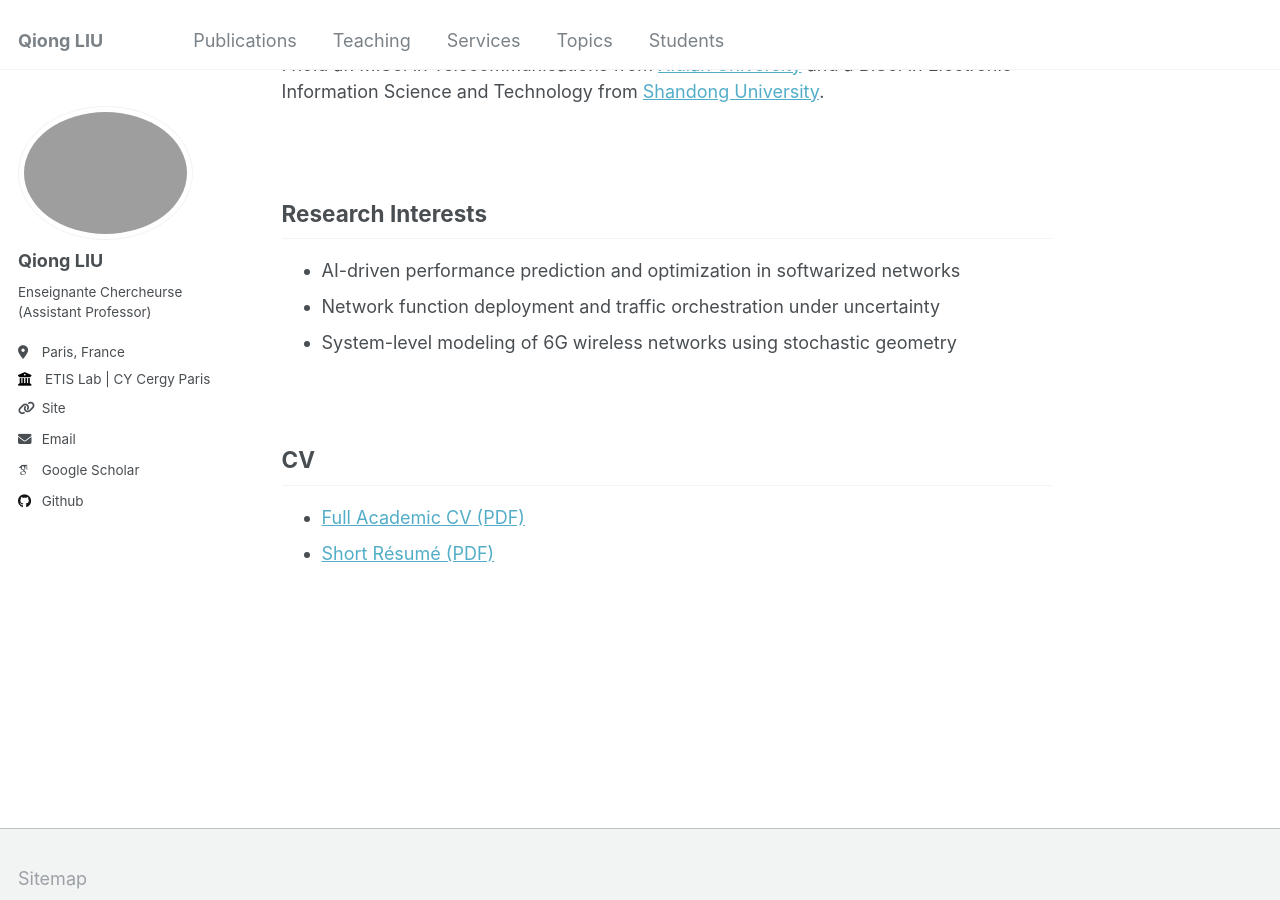
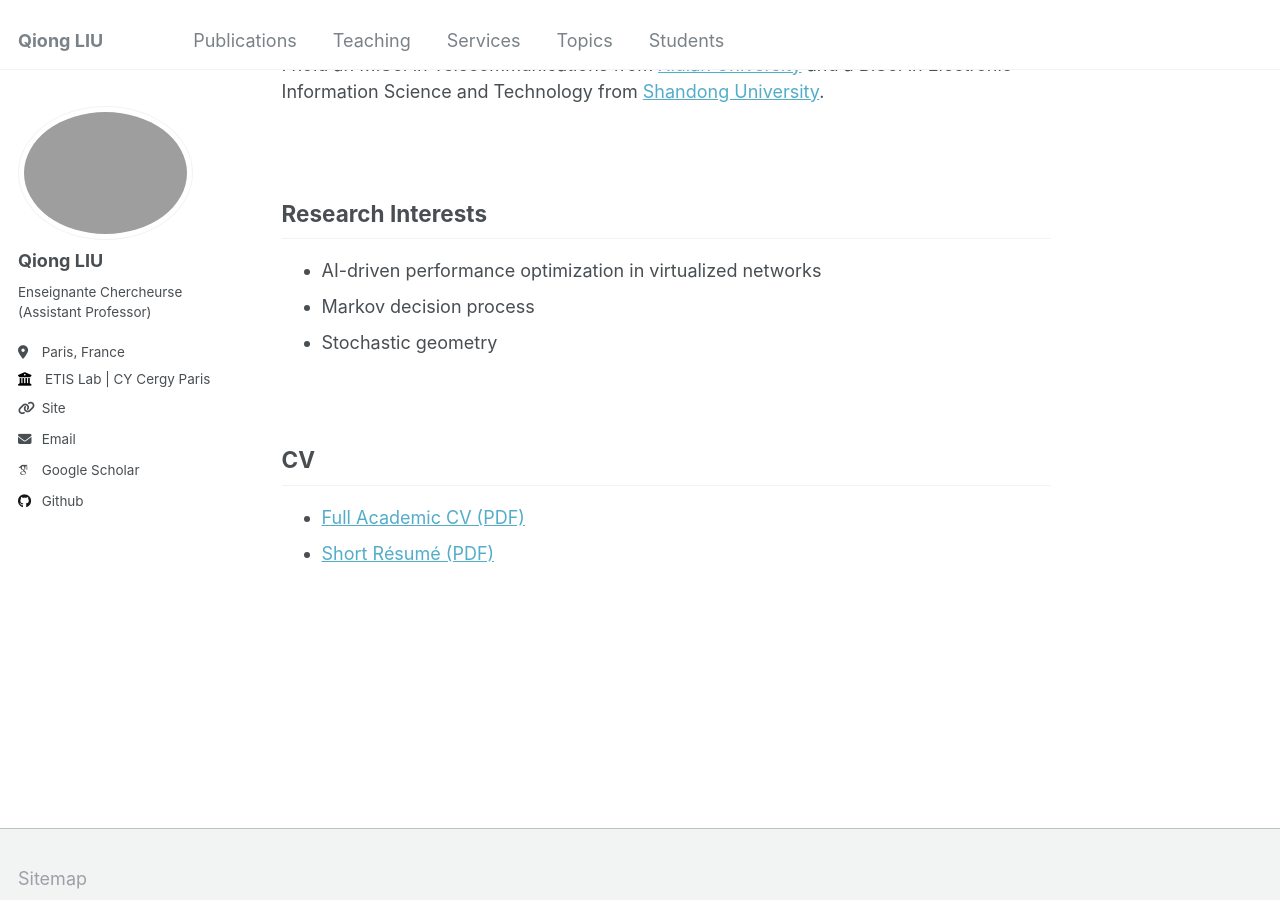
Before and after one commit to evesiphus/evesiphus.github.io, a Jekyll site: the page built from _pages/about.md, in a window 1280 px wide and 900 px high, scrolled down 559 px. Built offline with Jekyll 4.4.1, drawn with Linux system fonts in a browser that asks for light colours; some web fonts are replaced.

Commit message:
Update about.md

```diff
--- a/_pages/about.md
+++ b/_pages/about.md
@@ -24,9 +24,9 @@ I hold an M.Sc. in Telecommunications from [Xidian University](https://www.xidia
 
 ## Research Interests
 
-- AI-driven performance prediction and optimization in softwarized networks
-- Network function deployment and traffic orchestration under uncertainty
-- System-level modeling of 6G wireless networks using stochastic geometry
+- AI-driven performance optimization in virtualized networks
+- Markov decision process
+- Stochastic geometry
 
 <br>
 
```
